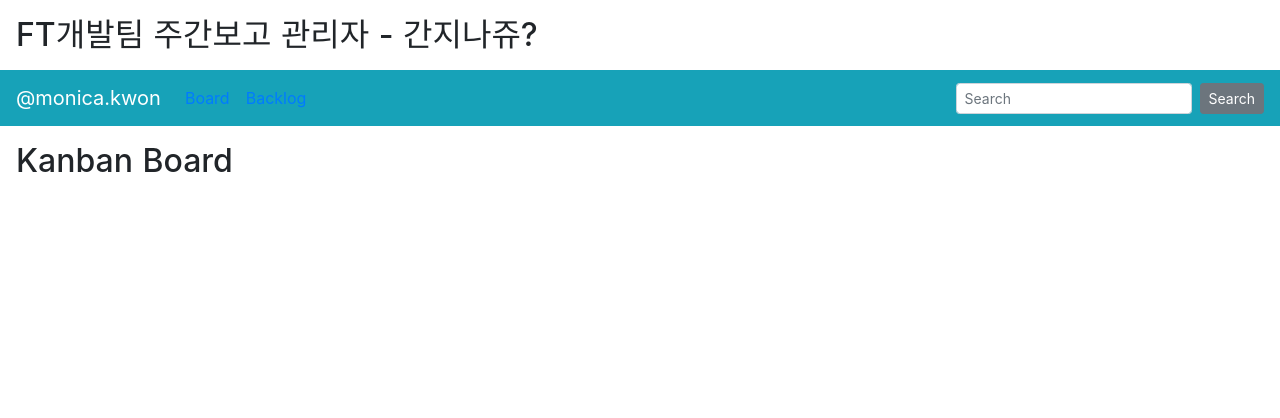
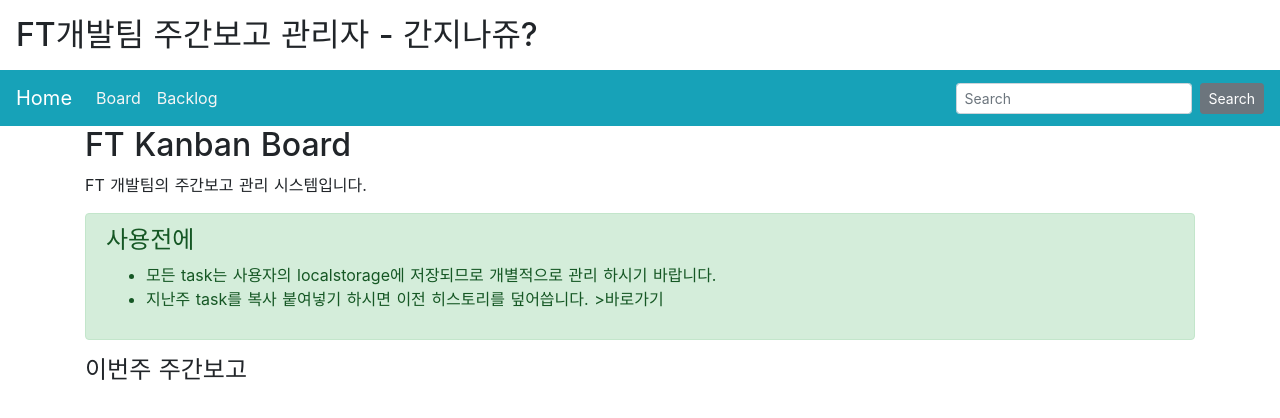
Before and after one commit to monaq/nuxt-board, a Nuxt app: page / in a window 1280 px wide. Shown: the top 418 px of the page. Built offline with nearby package versions, Linux system fonts and the light colour scheme.

Commit message:
Update Modal Component

```diff
--- a/components/Navbar/Nav.vue
+++ b/components/Navbar/Nav.vue
@@ -2,11 +2,11 @@
   <div id="Nav">
     <b-navbar toggleable="md" type="dark" variant="info">
       <b-navbar-toggle target="nav_collapse"></b-navbar-toggle>
-      <b-navbar-brand href="#">@monica.kwon</b-navbar-brand>
+      <b-navbar-brand href="/">Home</b-navbar-brand>
       <b-collapse is-nav id="nav_collapse">
         <b-navbar-nav>
-          <b-nav-item href="#"><nuxt-link to="/kanban">Board <i class="fa fa-th-large" aria-hidden="true"></i></nuxt-link></b-nav-item>
-          <b-nav-item href="#"><nuxt-link to="/backlog">Backlog <i class="fa fa-list" aria-hidden="true"></i></nuxt-link></b-nav-item>
+          <nuxt-link to="/kanban" class="navLink">Board <i class="fa fa-th-large"></i></nuxt-link>
+          <nuxt-link to="/backlog" class="navLink">Backlog <i class="fa fa-list"></i></nuxt-link>
         </b-navbar-nav>
         <!-- Right aligned nav items -->
         <b-navbar-nav class="ml-auto">
@@ -23,9 +23,16 @@
 <script>
 export default {
   name: "Nav",
-  computed: {}
-  // props: {
-  //   msg: String
-  // }
+  data() {
+    return {
+    }
+  }
 };
 </script>
+
+<style scoped>
+  .navLink {
+    color: whitesmoke;
+    margin: 0 0.5em
+  }
+</style>
--- a/pages/NewItemForm.vue
+++ b/pages/NewItemForm.vue
@@ -1,28 +1,47 @@
 <template>
     <div class="add-item">
-        <form action="#" method="post" v-on:submit.prevent="submitForm">
-            <input type="text" v-model="itemText" placeholder="추가사항을 적어주세요">
-            <button type="submit">뭐이자식이?</button>
+      <b-btn v-b-modal.taskModal>Task 추가하기</b-btn>
+      <b-modal id="taskModal"
+              ref="modal"
+              title="Add Task"
+              @ok="handleOk"
+              @shown="clearName"
+            >
+        <form @submit.stop.prevent="submitForm">
+            <b-form-input type="text" v-model="itemText" placeholder="추가사항을 적어주세요"></b-form-input>
         </form>
+      </b-modal>
+
     </div>
 </template>
 
 <script>
 export default {
-  name: 'NewItemForm',
+  name: "NewItemForm",
   data() {
     return {
       itemText: ''
     };
   },
   methods: {
+    clearName () {
+      this.itemText = ''
+    },
+    handleOk (e) {
+      e.preventDefault()
+      if (!this.itemText) {
+        alert('내용을 적어 주세요')
+      } else {
+        this.submitForm()
+      }
+    },
     submitForm() {
-      if (this.itemText) {
-        this.$store.commit('addItem', {
-          text: this.itemText
-        });
-        this.itemText = '';
-      }
+      this.$store.commit("addItem", {
+        text: this.itemText
+      });
+
+      this.clearName()
+      this.$refs.modal.hide()
     }
   }
 };
--- a/pages/backlog.vue
+++ b/pages/backlog.vue
@@ -1,10 +1,10 @@
 <template>
-  <div id="Backlog" class="backlog-view">
+  <div id="Backlog" class="container">
     <NewItemForm />
     <div class="card" v-for="item in items" :key="item.id">
         <div class="card-block">
           <h5 class="card-title"><span class="text-muted">#{{item.id}}</span>
-          {{item.text}} <span :class="badgeClass(item)">{{badgeText(item)}}</span></h5>
+          {{item.text}} <b-badge :variant="badgeClass(item)">{{badgeText(item)}}</b-badge></h5>
         </div>
     </div>
   </div>
@@ -17,15 +17,15 @@ import NewItemForm from './NewItemForm'
 const badges = {
   todo: {
     text: 'todo',
-    class: 'badge badge-light'
+    class: 'primary'
   },
   doing: {
     text: 'doing',
-    class: 'badge badge-info'
+    class: 'success'
   },
   done: {
     text: 'done',
-    class: 'badge badge-success'
+    class: 'secondary'
   }
 }
 
@@ -44,7 +44,6 @@ export default {
       } else if (this.$store.state.items.doing.includes(item)) {
         return 'doing'
       }
-
       return 'done'
     },
     badgeText(item) {
--- a/pages/index.vue
+++ b/pages/index.vue
@@ -1,6 +1,17 @@
 <template>
-  <div id="Kanban">
-    <h2>Kanban Board</h2>
+  <div id="Kanban" class="container">
+    <h2>FT Kanban Board</h2>
+    <p>FT 개발팀의 주간보고 관리 시스템입니다.</p>
+    <b-alert show variant="success">
+      <h4 class="alert-heading">사용전에</h4>
+      <ul>
+        <li>모든 task는 사용자의 localstorage에 저장되므로 개별적으로 관리 하시기 바랍니다.</li>
+        <li>지난주 task를 복사 붙여넣기 하시면 이전 히스토리를 덮어씁니다. >바로가기</li>
+      </ul>
+    </b-alert>
+    <div id="weeklyResult">
+      <h4>이번주 주간보고</h4>
+    </div>
   </div>
 </template>
 
@@ -17,7 +28,4 @@ export default {
 </script>
 
 <style scoped>
-  h2 {
-    margin: 0.5em;
-  }
 </style>
--- a/pages/kanban.vue
+++ b/pages/kanban.vue
@@ -1,5 +1,5 @@
 <template>
-  <div class="board">
+  <div class="kanban">
     <div class="row">
         <div class="col-md">
           <Task id="todo" title="Todo" :items="todoItems"></Task>
--- a/store/index.js
+++ b/store/index.js
@@ -13,6 +13,7 @@ const store = () => new Vuex.Store({
   mutations: {
     addItem(state, item) {
       state.items.todo.push(Object.assign(item, { id: state.nextId }));
+      console.log(state.items.todo)
       state.nextId += 1;
     },
     updateItems(state, { items, id }) {
```
